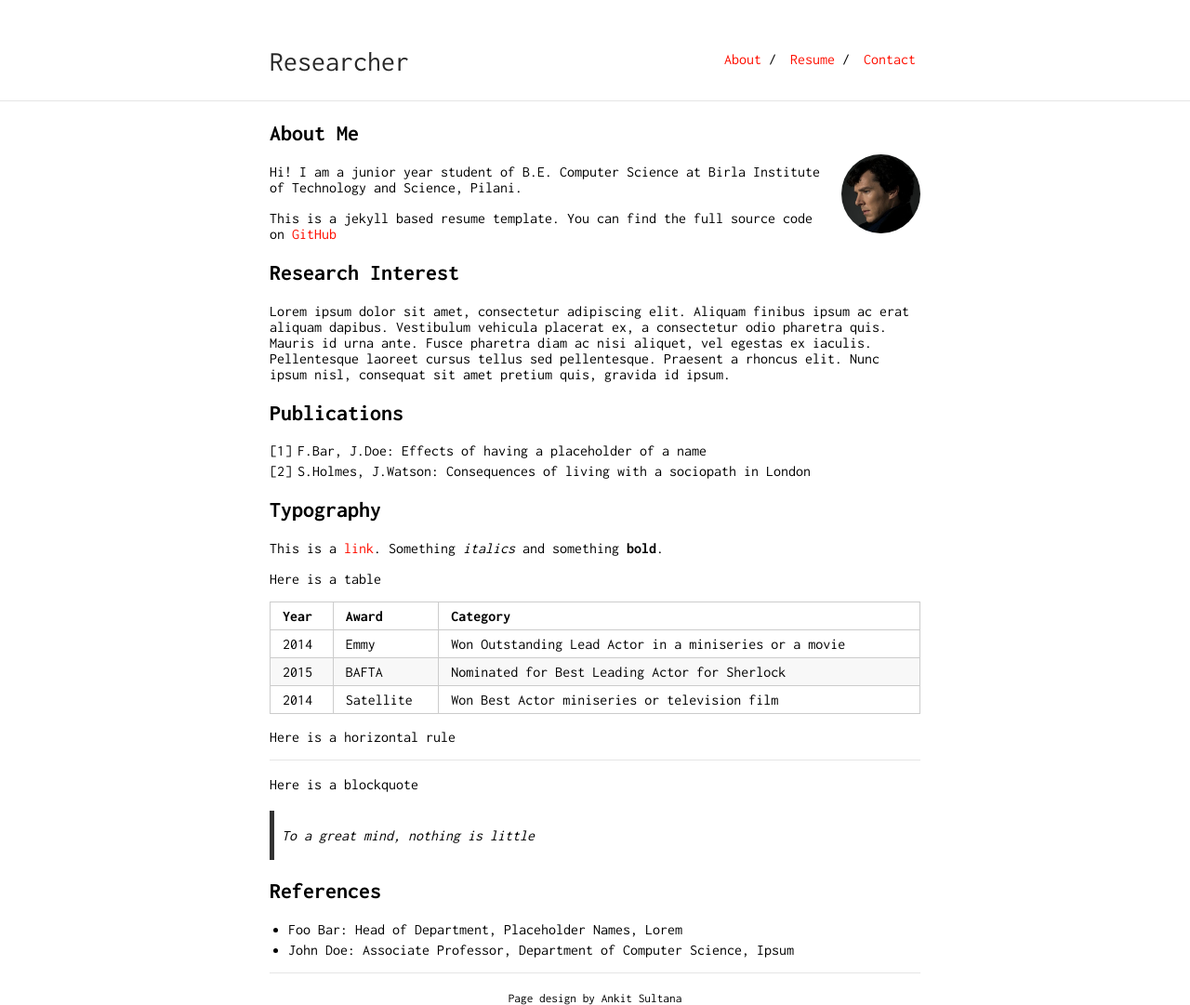
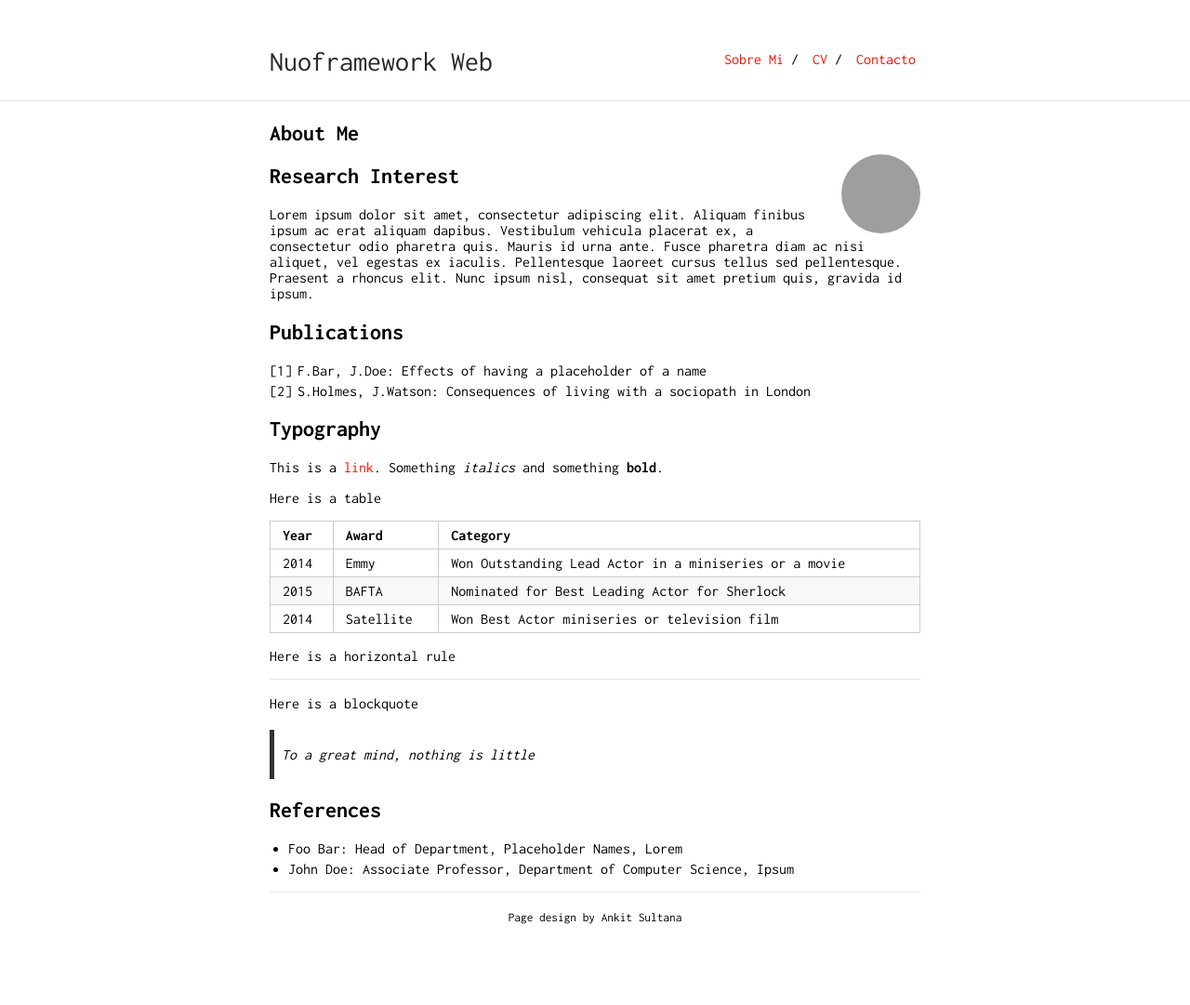
Before and after one commit to nuoframework/nuoframework.github.io, a Jekyll site: the page built from index.md, in a window 1280 px wide. Shown: the whole page at 93% size. Built offline with Jekyll 4.4.1, drawn with Linux system fonts in a browser that asks for light colours; our own code applies the rules of GitHub Pages for plain Markdown files; after the commit the page ends 994 px from its top, so only the background shows below that; grey boxes are pictures that could not be loaded.

Commit message:
actualizacion

```diff
--- a/_config.yml
+++ b/_config.yml
@@ -1,6 +1,6 @@
-title: Researcher
-url: "https://ankitsultana.com"
-baseurl: "/researcher"
+title: Nuoframework Web
+url: "https://pabloarrabal.cf"
+baseurl: "/inicio"
 
 markdown: kramdown
 #ins_logo: "./bits-logo.png"
@@ -8,7 +8,7 @@ markdown: kramdown
 tracking_id: #
 
 footer: yes
-footer_url: "https://github.com/ankitsultana"
+footer_url: "https://liktr.ee/nuofrwk"
 footer_text: "Page design by Ankit Sultana"
 
 sass:
@@ -16,9 +16,9 @@ sass:
     sass_dir: _sass
 
 nav:
- - name: "About"
-   link: "/researcher/"
- - name: "Resume"
+ - name: "Sobre Mi"
+   link: "/about/"
+ - name: "CV"
    link: "resume.pdf"
- - name: "Contact"
+ - name: "Contacto"
    link: "contact"
--- a/index.md
+++ b/index.md
@@ -4,11 +4,8 @@ layout: default
 
 ## About Me
 
-<img class="profile-picture" src="sherlock.jpg">
+<img class="profile-picture" src="profile_photo.jpg">
 
-Hi! I am a junior year student of B.E. Computer Science at Birla Institute of Technology and Science, Pilani.
-
-This is a jekyll based resume template. You can find the full source code on [GitHub](https://github.com/bk2dcradle/researcher)
 
 ## Research Interest
 
```
Also changed, not shown: sherlock.jpg (deleted), 1 other file.
